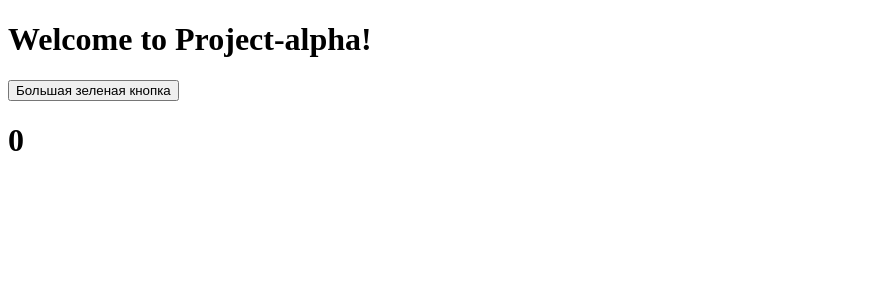
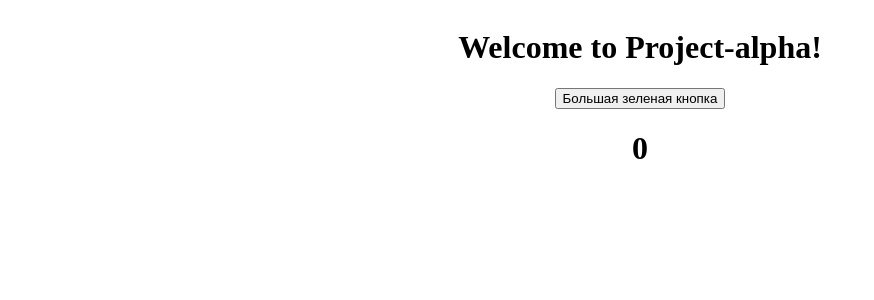
Before and after one commit to asynccat/project-alpha, a React (Create React App) app in the folder frontend/: page / in a window 1280 px wide. Shown: the top 300 px of the page, without its empty margins (0-874 px from the left). Built offline with nearby package versions, Linux system fonts and the light colour scheme.

Commit message:
choose and install css preprocessor

```diff
--- /dev/null
+++ b/frontend/src/App.scss
@@ -0,0 +1,6 @@
+.page {
+  display: flex;
+  height: 700px;
+  flex-direction: column;
+  align-items: center;
+}
--- /dev/null
+++ b/frontend/src/components/button/Button.scss
@@ -0,0 +1,7 @@
+button {
+  cursor: pointer;
+}
+
+h1 {
+  text-align: center;
+}
--- /dev/null
+++ b/frontend/src/index.scss
@@ -0,0 +1,2 @@
+@import './components/button/Button.scss';
+@import './App.scss';
--- a/frontend/src/index.tsx
+++ b/frontend/src/index.tsx
@@ -1,6 +1,6 @@
 import React from 'react';
 import ReactDOM from 'react-dom';
-// import './index.scss';
+import './index.scss';
 import App from './App';
 
 ReactDOM.render(
```
